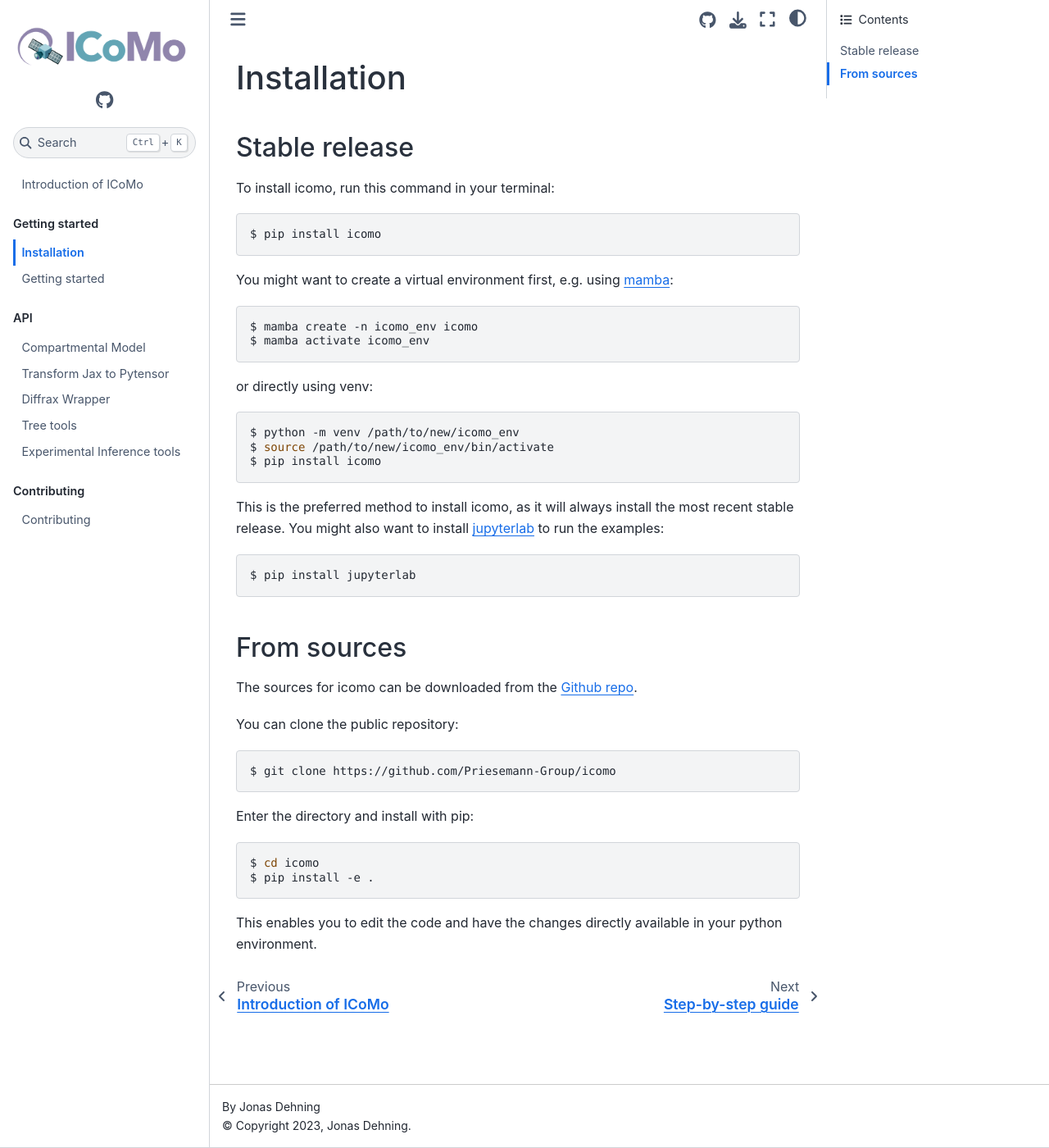
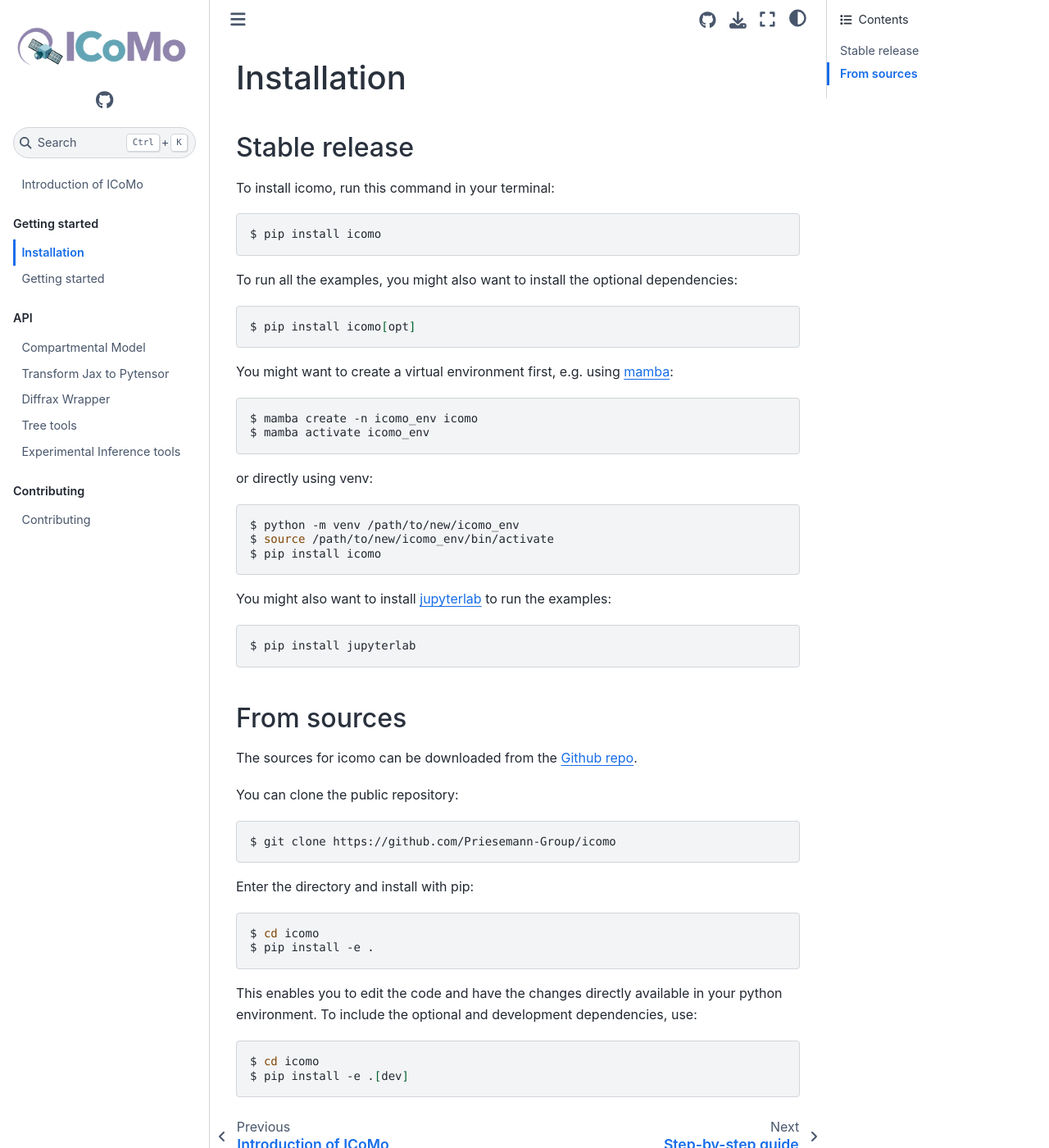
Before and after one commit to Priesemann-Group/icomo, a Sphinx documentation site: the page built from docs/installation.md, in a window 1280 px wide and 1400 px high. Shown: the whole window at 82% size. Built offline with Sphinx 7.4.7 and the Sphinx Book theme 1.1.4, drawn with Linux system fonts in a browser that asks for light colours.

Commit message:
Updated the tested requirements.txt and added some installation instructions

````diff
--- a/docs/installation.md
+++ b/docs/installation.md
@@ -7,6 +7,12 @@ terminal:
 
 ```bash
 $ pip install icomo
+```
+
+To run all the examples, you might also want to install the optional dependencies:
+
+```bash
+$ pip install icomo[opt]
 ```
 
 You might want to create a virtual environment first, e.g. using
@@ -25,8 +31,6 @@ $ source /path/to/new/icomo_env/bin/activate
 $ pip install icomo
 ```
 
-This is the preferred method to install icomo,
-as it will always install the most recent stable release.
 You might also want to install [jupyterlab](https://jupyter.org) to run the examples:
 
 ```bash
@@ -52,3 +56,9 @@ $ pip install -e .
 ```
 This enables you to edit the code and have the changes directly available in your python
 environment.
+To include the optional and development dependencies, use:
+
+```bash
+$ cd icomo
+$ pip install -e .[dev]
+```
````
Also changed, not shown: pyproject.toml (+11 -5 lines), requirements.txt (+21 -57 lines), 2 other files.
